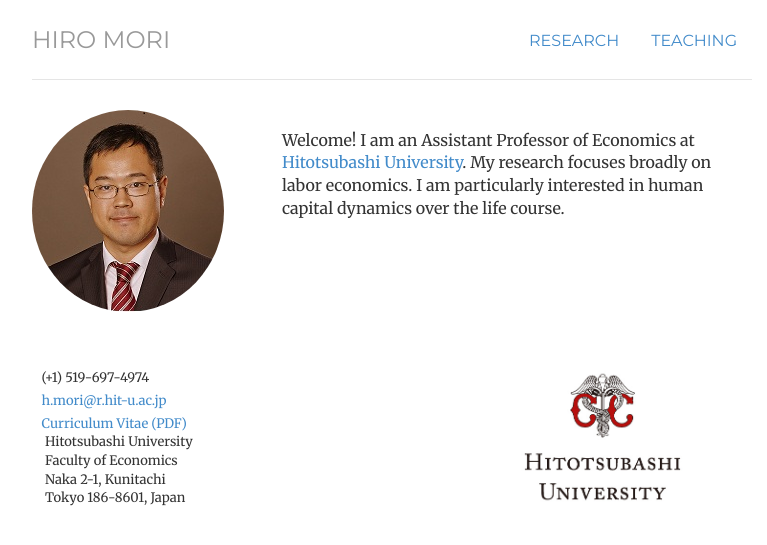
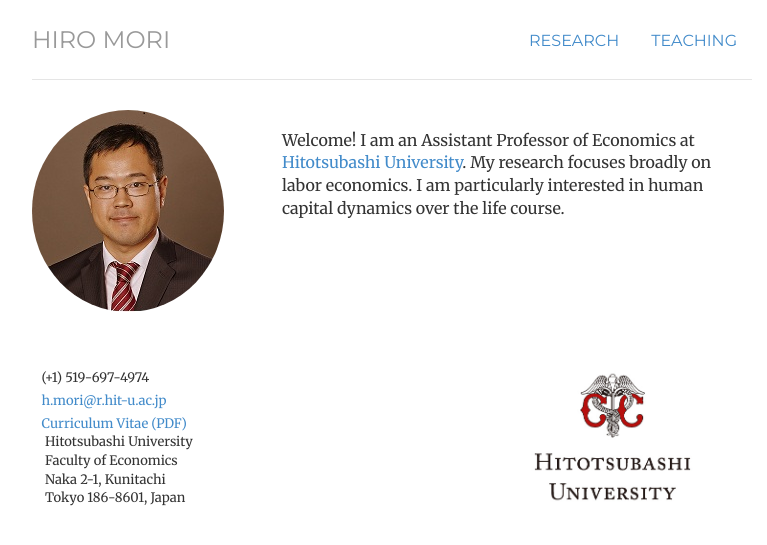
Before and after one commit to morihiroaki/morihiroaki.github.io, a Jekyll site: the page built from index.html, in a window 1280 px wide. Shown: the top 545 px of the page, without its empty margins (248-1015 px from the left). Built offline with Jekyll 4.4.1, drawn with Linux system fonts in a browser that asks for light colours.

Commit message:
Update index.html

```diff
--- a/index.html
+++ b/index.html
@@ -41,7 +41,7 @@
               <p><font size="3"> Welcome! I am an Assistant Professor of Economics at <a href="http://www.econ.hit-u.ac.jp/~koho/english/">Hitotsubashi University</a>. My research
               focuses broadly on labor economics. I am particularly interested in human capital dynamics over the life course.</p>
               <br/><br/><br/><br/><br/><br/>
-              <img  class="img-rounded" src="files/hitotsubashi.jpg" height="140" width="200" style='float:right;' hspace="50">
+              <img  class="img-rounded" src="files/hitotsubashi.jpg" height="140" width="200" style='float:right;' hspace="40">
 
               </div>
 
```
